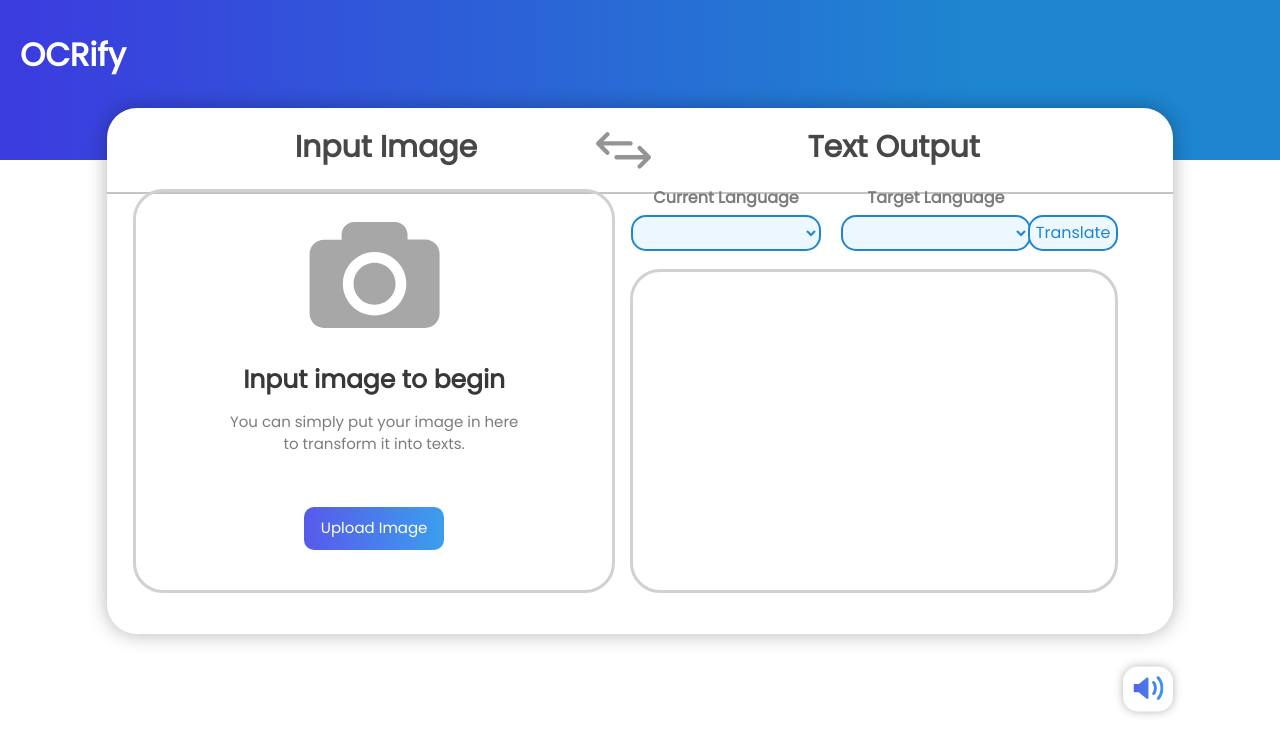
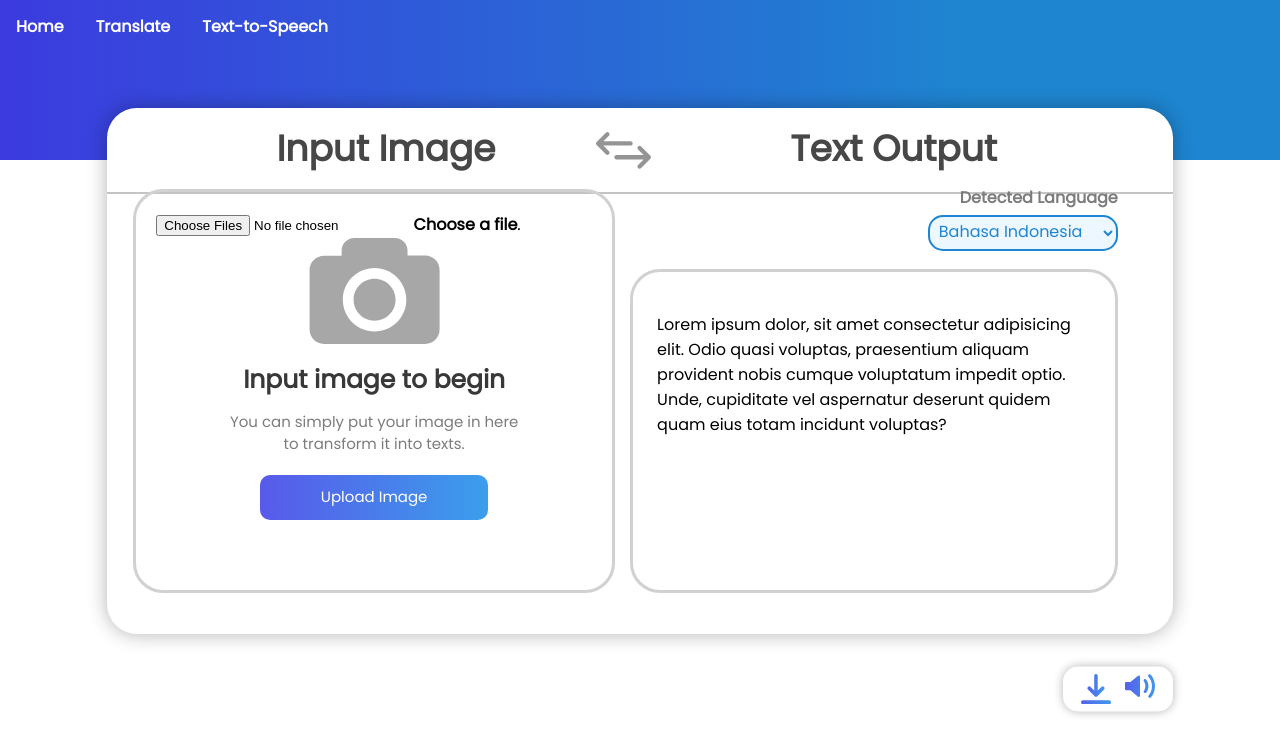
Before and after one commit to hafidzarifudin/OCRify, a Django app: template cogserv/compvis/templates/image_form.html in a window 1280 px wide. Shown: the top 755 px of the page. Run offline with Django 4.2, Linux system fonts and the light colour scheme; the template is opened without the code that fills it, so the values that code supplies are empty; parts of the project's set-up code (start-up, migrations or seed data) failed here and were passed over.

Commit message:
Add files via upload

```diff
--- a/cogserv/cogserv/settings.py
+++ b/cogserv/cogserv/settings.py
@@ -52,7 +52,7 @@ MIDDLEWARE = [
     'django.middleware.clickjacking.XFrameOptionsMiddleware',
 ]
 
-ROOT_URLCONF = 'cogserv.urls'
+ROOT_URLCONF = 'compvis.urls'
 
 TEMPLATES = [
     {
--- a/cogserv/cogserv/urls.py
+++ b/cogserv/cogserv/urls.py
@@ -18,5 +18,5 @@ from django.urls import path, include
 import compvis.urls
 
 urlpatterns = [
-    path('', include(compvis.urls))
+    path('', include(compvis.urls)),
 ]
--- a/cogserv/compvis/models.py
+++ b/cogserv/compvis/models.py
@@ -2,3 +2,5 @@ from distutils.command.upload import upload
 from django.db import models
 
 # Create your models here.
+class OCRInput(models.Model):
+    input_img = models.ImageField()
--- a/cogserv/compvis/static/styles.css
+++ b/cogserv/compvis/static/styles.css
@@ -4,7 +4,7 @@ body {
     font-family: 'Poppins',sans-serif;
 }
 
-.page-header {
+.bruh {
     position: absolute;
     width: 100vw;
     height: 20vh;
@@ -13,12 +13,12 @@ body {
     background: linear-gradient(90deg, #3C39DF -1.88%, #1E85D0 75.72%);
     color: white;
 }
-.page-header h1 {
+.bruh a {
     color: white;
    text-decoration: none;
    text-align: center;
    float: left;
-   padding: 10px 20px;
+   padding: 14px 16px;
    font-weight: bold;
 }
 
@@ -60,13 +60,13 @@ body {
     width: 41.65vw;
     height: 45px;
     left: 1vw;
-    top: calc(8% - 90px/2);
+    top: calc(8% - 108px/2);
 
     font-family: 'Poppins';
     font-style: normal;
     font-weight: 600;
-    font-size: 20px;
-    line-height: 35px;
+    font-size: 24px;
+    line-height: 45px;
     /* identical to box height */
     text-align: center;
 
@@ -80,13 +80,13 @@ body {
     width: 41.65vw;
     height: 45px;
     right: 1vw;
-    top: calc(8% - 90px/2);
+    top: calc(8% - 108px/2);
 
     font-family: 'Poppins';
     font-style: normal;
     font-weight: 600;
-    font-size: 20px;
-    line-height: 35px;
+    font-size: 24px;
+    line-height: 45px;
     /* identical to box height */
     text-align: center;
 
@@ -176,11 +176,11 @@ body {
 
 .right-div
 
-.left-text{
+.right-text{
     position: absolute;
-    width: 190px;
+    width: 200px;
     height: 30px;
-    right: calc(2.152vw + 37.638vw - 185px);
+    right: 2.152vw;
 
     font-family: 'Poppins';
     font-style: normal;
@@ -188,24 +188,7 @@ body {
     font-size: 16px;
     line-height: 18px;
     /* identical to box height */
-    text-align: center;
-
-    color: #7C7C7C;
-}
-
-.right-text{
-    position: absolute;
-    width: 190px;
-    height: 30px;
-    right: calc(2.152vw + 37.638vw - 185px - 190px - 20px);
-
-    font-family: 'Poppins';
-    font-style: normal;
-    font-weight: 600;
-    font-size: 16px;
-    line-height: 18px;
-    /* identical to box height */
-    text-align: center;
+    text-align: right;
 
     color: #7C7C7C;
 }
@@ -253,14 +236,6 @@ body {
     flex-grow: 0;
 }
 
-.source-dropdown{
-    right: calc(2.152vw + 37.638vw - 185px);
-}
-
-.target-dropdown{
-    right: calc(2.152vw + 37.638vw - 185px - 190px - 20px);
-}
-
 .dropdown-value{
     position: absolute;
     width: 182px;
@@ -271,53 +246,6 @@ body {
     color: #1E86D1;
     background-color: #EDF7FF;
 
-}
-
-.translate-btn{
-    display: flex;
-    flex-direction: column;
-    align-items: flex-start;
-
-    position: absolute;
-    width: 90px;
-    height: 36px;
-    right: 2.152vw;
-    top: 6.5%;
-
-    background: #EDF7FF;
-    border: 2px solid #1E86D1;
-    border-radius: 15px;
-
-    font-family: 'Poppins';
-    font-style: normal;
-    font-weight: 500;
-    font-size: 16px;
-    line-height: 16px;
-    /* identical to box height */
-    text-align: center;
-
-    color: #1E86D1;
-
-    /* Inside auto layout */
-    flex: none;
-    order: 0;
-    flex-grow: 0;
-}
-
-.translate-btn:hover{
-    background: #DDE7EF;
-    color: #187EC9;
-}
-
-.translate-btn:active{
-    background: #CDD7DF;
-    color: #187EC9;
-}
-
-.translate-text{
-    top:calc(50% - 16px/2);
-    position: absolute;
-    text-align: center;
 }
 
 .result-textbox {
@@ -331,26 +259,22 @@ body {
     height: 39.746vh;
     right: 2.152vw;
     top: 10vh;
+    text-align: left;
 
     border: 3px solid #D1D1D1;
     border-radius: 30px;
-
-    overflow-wrap: break-word;
-    text-align: justify;
 }
 
 .result-textbox p {
-    overflow: auto;
-    max-height: calc(100% - 5vh);
-    width: calc(100% - 2.152vw - 5%);
-    padding: 0% 5%;
+    padding: 5%;
 }
 
 .camera-box{
     position: absolute;
     width: 130px;
-    height: 106px;
+    height: 130px;
     left: calc(50% - 130px/2);
+    top: calc(25% - 130px/2);
 }
 
 .camera-svg{
@@ -401,14 +325,14 @@ body {
     flex-direction: row;
     justify-content: center;
     align-items: center;
-    padding: 4px 10px;
+    padding: 11px 60px;
     gap: 10px;
 
     position: absolute;
-    width: 120px;
-    height: 35px;
-    left: calc(50% - 140px/2);
-    top: calc(50% - 45px/2 + 35%);
+    width: 228px;
+    height: 45px;
+    left: calc(50% - 228px/2);
+    top: calc(50% - 45px/2 + 30%);
 
     background: linear-gradient(90deg, #5958EA -2.19%, #3AA1EC 103.73%);
     border-radius: 10px;
@@ -425,14 +349,14 @@ body {
     flex-direction: row;
     justify-content: center;
     align-items: center;
-    padding: 4px 10px;
+    padding: 11px 60px;
     gap: 10px;
 
     position: absolute;
-    width: 120px;
-    height: 35px;
-    left: calc(50% - 140px/2);
-    top: calc(50% - 45px/2 + 35%);
+    width: 228px;
+    height: 45px;
+    left: calc(50% - 228px/2);
+    top: calc(50% - 45px/2 + 30%);
 
     background: linear-gradient(90deg, #3938CA -2.19%, #1A81CC 103.73%);
     border-radius: 10px;
@@ -449,14 +373,14 @@ body {
     flex-direction: row;
     justify-content: center;
     align-items: center;
-    padding: 4px 10px;
+    padding: 11px 60px;
     gap: 10px;
 
     position: absolute;
-    width: 120px;
-    height: 35px;
-    left: calc(50% - 140px/2);
-    top: calc(50% - 45px/2 + 35%);
+    width: 228px;
+    height: 45px;
+    left: calc(50% - 228px/2);
+    top: calc(50% - 45px/2 + 30%);
 
     background: linear-gradient(90deg, #2928BA -2.19%, #0A71BC 103.73%);
     border-radius: 10px;
@@ -469,7 +393,7 @@ body {
 }
 
 .upload-text{
-    width: 100%;
+    width: 108px;
     height: 23px;
 
     font-family: 'Poppins';
@@ -486,9 +410,9 @@ body {
 /*TTS and Download*/
 .extra-buttons{
     position: absolute;
-    width: 100px;
+    width: 220px;
     height: 90px;
-    right: calc(8.34vw - 50px/2);
+    right: calc(8.34vw - 110px/2);
     top: calc(83.33vh - 45px/2);
 
     background: #FFFFFF;
@@ -504,7 +428,6 @@ body {
     left: calc(30% - 60px/2);
     top: calc(50% - 60.23px/2);
     border: none;
-    outline:none;
     background-color: #FFFFFF;
 }
 
@@ -512,13 +435,8 @@ body {
     position: absolute;
     width: 60px;
     height: 60.23px;
-    right: calc(25%);
+    right: calc(30% - 60px/2);
     top: calc(50% - 60.23px/2);
     border: none;
-    outline: none;
     background-color: #FFFFFF;
 }
-
-.tts-button:hover{
-    cursor: pointer;
-}
--- a/cogserv/compvis/templates/image_form.html
+++ b/cogserv/compvis/templates/image_form.html
@@ -7,8 +7,10 @@
         <link rel = "stylesheet" href="{% static 'styles.css' %}">
     </head>
     <body>
-        <div class="page-header">
-            <h1>OCRify</h1>
+        <div class="bruh">
+            <a href="#home">Home</a>
+            <a href="#translator">Translate</a>
+            <a href="#tts">Text-to-Speech</a>
         </div>
         <div class = "main-div">
             <div class="left-title"><h2>Input Image</h2></div>
@@ -21,8 +23,6 @@
             <div class="title-divider"></div>
             <div class="left-div">
                 <div class="left-div-contents">
-                    <form method="post" action="ocr" enctype="multipart/form-data" onchange=this.submit();>
-                        {% csrf_token %}
                     <div class="camera-box">
                         <div class="camera-svg">
                             <svg width="131" height="106" viewBox="0 0 131 106" fill="none" xmlns="http://www.w3.org/2000/svg">
@@ -32,52 +32,51 @@
                     </div>
                     <div class="upload-message">Input image to begin</div>
                     <div class="upload-sub-message">You can simply put your image in here to transform it into texts.</div>
-                        <input type="file" accept="image/*" id="upload-actual-btn" name="input_img" hidden/>
-                        <label for="upload-actual-btn" class="upload-button">
+                    <form class="box" method="post" action="" enctype="multipart/form-data">
+                        <div class="box__input">
+                            <input class="box__file" type="file" name="files[]" id="file" data-multiple-caption="{count} files selected" multiple />
+                            <label for="file"><strong>Choose a file</strong><span class="box__dragndrop"> or drag it here</span>.</label>
+                        </div>
+                        <div class="box__uploading">Uploading…</div>
+                        <div class="box__success">Done!</div>
+                        <div class="box__error">Error! <span></span>.</div>
+                        <button class="upload-button" type="submit">
                             <div class="upload-text">Upload Image</div>
-                        </label>
+                        </button>
                     </form>
                 </div>
             </div>
             <div class = "right-div">
-                <form method="post" action="translate" enctype="multipart/form-data">
-                    {% csrf_token %}
-                    <div class="left-text">
-                        Current Language
+                <div class="right-text">
+                    Detected Language
                 </div>
-                    <select class="dropdown-box source-dropdown" name="source_language">
-                        {% for language in available_languages %}
-                        <option class="dropdown-value" value="{{language.id}}" {% if language.id == selected_source %} selected="selected" {% endif %}>
-                            {{ language.name }}
-                        </option>
-                        {% endfor %}
+                <select class="dropdown-box">
+                    <option value="id" class="dropdown-value">Bahasa Indonesia</option>
+                    <option value="en" class="dropdown-value">English</option>
                 </select>
-                    <div class="right-text">
-                        Target Language
+                <div class = "result-textbox">
+                    <p>Lorem ipsum dolor, sit amet consectetur adipisicing elit. Odio quasi voluptas, praesentium aliquam provident nobis cumque voluptatum impedit optio. Unde, cupiditate vel aspernatur deserunt quidem quam eius totam incidunt voluptas?</p>
                 </div>
-                    <select class="dropdown-box target-dropdown" name="target_language">
-                        {% for language in available_languages %}
-                        <option class="dropdown-value" value="{{language.id}}" {% if language.id == selected_target %} selected="selected" {% endif %}>
-                            {{ language.name }}
-                        </option>
-                        {% endfor %}
-                    </select>
-                    <button class="translate-btn" type="submit">
-                        <div class="translate-text">
-                            Translate
-                        </div>
-                    </button>
-                    <div class = "result-textbox">
-                        <p>{{ result|linebreaksbr|default_if_none:"" }}</p>
-                    </div>
-                    <input name="text" value="{{ result|default_if_none:'' }}" style="display:none;"/>
-                </form>
             </div>
         </div>
         <div class="extra-buttons">
-            <form action="tts" method="post" target="dummyframe">
-                {% csrf_token %}
-                <button class="tts-button" type="submit">
+            <a class="download-button">
+                <svg width="60" height="60" viewBox="0 0 60 60" fill="none" xmlns="http://www.w3.org/2000/svg">
+                    <path fill-rule="evenodd" clip-rule="evenodd" d="M26.4526 3.51562C26.4526 1.574 28.0266 0 29.9682 0C31.9099 0 33.4839 1.574 33.4839 3.51562V33.1206L40.8517 25.7527C42.2914 24.3131 44.6255 24.3131 46.0651 25.7527C47.5047 27.1923 47.5047 29.5264 46.0651 30.9661L32.632 44.3991C31.9103 45.1209 30.9637 45.4808 30.0177 45.4789C29.0718 45.4808 28.1252 45.1209 27.4034 44.3991L13.9703 30.9661C12.5307 29.5264 12.5307 27.1923 13.9703 25.7527C15.41 24.3131 17.7441 24.3131 19.1837 25.7527L26.4526 33.0216V3.51562Z" fill="url(#paint0_linear_12_97)"/>
+                    <rect y="52.7344" width="60" height="7.5" rx="3.75" fill="url(#paint1_linear_12_97)"/>
+                    <defs>
+                    <linearGradient id="paint0_linear_12_97" x1="7.46704" y1="21.8959" x2="50.5702" y2="21.8959" gradientUnits="userSpaceOnUse">
+                    <stop stop-color="#585BEA"/>
+                    <stop offset="1" stop-color="#3C9EEC"/>
+                    </linearGradient>
+                    <linearGradient id="paint1_linear_12_97" x1="-9.5" y1="56.3453" x2="66" y2="56.3453" gradientUnits="userSpaceOnUse">
+                    <stop stop-color="#585BEA"/>
+                    <stop offset="1" stop-color="#3C9EEC"/>
+                    </linearGradient>
+                    </defs>
+                </svg>
+            </a>
+            <a class="tts-button">
                 <svg width="60" height="48" viewBox="0 0 60 48" fill="none" xmlns="http://www.w3.org/2000/svg">
                     <path fill-rule="evenodd" clip-rule="evenodd" d="M47.3402 1.12455C48.7653 0.154074 50.6969 0.336011 51.7949 1.66538C56.8771 7.81824 60 15.6994 60 24.2901C60 32.7891 57.0238 40.593 52.0568 46.7165C51.0354 47.9756 49.2141 48.1486 47.8843 47.2212L47.675 47.0753C46.3513 46.1522 46.1982 44.256 47.2244 43.0105C51.4009 37.9417 53.9063 31.4648 53.9063 24.4072C53.9063 17.1622 51.266 10.529 46.8879 5.4029C45.7796 4.10516 45.9295 2.08513 47.3402 1.12455ZM10.9226 16.0868L26.1602 3.45079C27.6877 2.18403 30 3.27043 30 5.25491V18.4306V30.1493V43.4653C30 45.4458 27.6957 46.5335 26.1666 45.2747L10.6409 32.4931H2.34375C1.04933 32.4931 0 31.4438 0 30.1493V18.4306C0 17.1362 1.04933 16.0868 2.34375 16.0868H10.9226ZM42.3278 11.0709C41.3994 9.88992 39.7516 9.6339 38.4108 10.3113C37.071 10.9883 36.7757 12.7774 37.6273 14.0135C39.6166 16.9013 40.7813 20.4011 40.7813 24.1729C40.7813 27.8121 39.697 31.1981 37.834 34.0255C37.0273 35.2497 37.2896 36.9721 38.5639 37.6971C40.1937 38.6244 42.2848 38.2708 43.282 36.6829C45.5585 33.058 46.875 28.7692 46.875 24.1729C46.875 19.4793 45.4086 14.9899 42.3278 11.0709Z" fill="url(#paint0_linear_12_79)"/>
                     <defs>
@@ -87,10 +86,7 @@
                     </linearGradient>
                     </defs>
                 </svg>
-                </button>
-                <input name="tts" value="{{result}}" style="display:none;"/>
-            </form>
+            </a>
         </div>
-        <iframe name="dummyframe" id="dummyframe" style="display:none;"></iframe>
     </body>
 </html>
--- a/cogserv/compvis/urls.py
+++ b/cogserv/compvis/urls.py
@@ -1,9 +1,7 @@
 from django.urls import path
-from . import views
+from .views import ocr_api, temp_api
 
 urlpatterns = [
-    path('', views.index, name='index'),
-    path('ocr', views.ocr_post),
-    path('translate', views.translate_post),
-    path('tts', views.tts_post)
+    path('', ocr_api.urls),
+    path('success/', temp_api.urls, name='success')
 ]
```
Also changed, not shown: cogserv/compvis/forms.py (+5 -10 lines), cogserv/compvis/ocr.py (+10 -2 lines), cogserv/compvis/text-to-speech.py (added, +26 -0 lines), cogserv/compvis/views.py (+19 -35 lines), quickstart-file.py (added, +47 -0 lines). Lines whose indentation alone changed are shown as unchanged.
